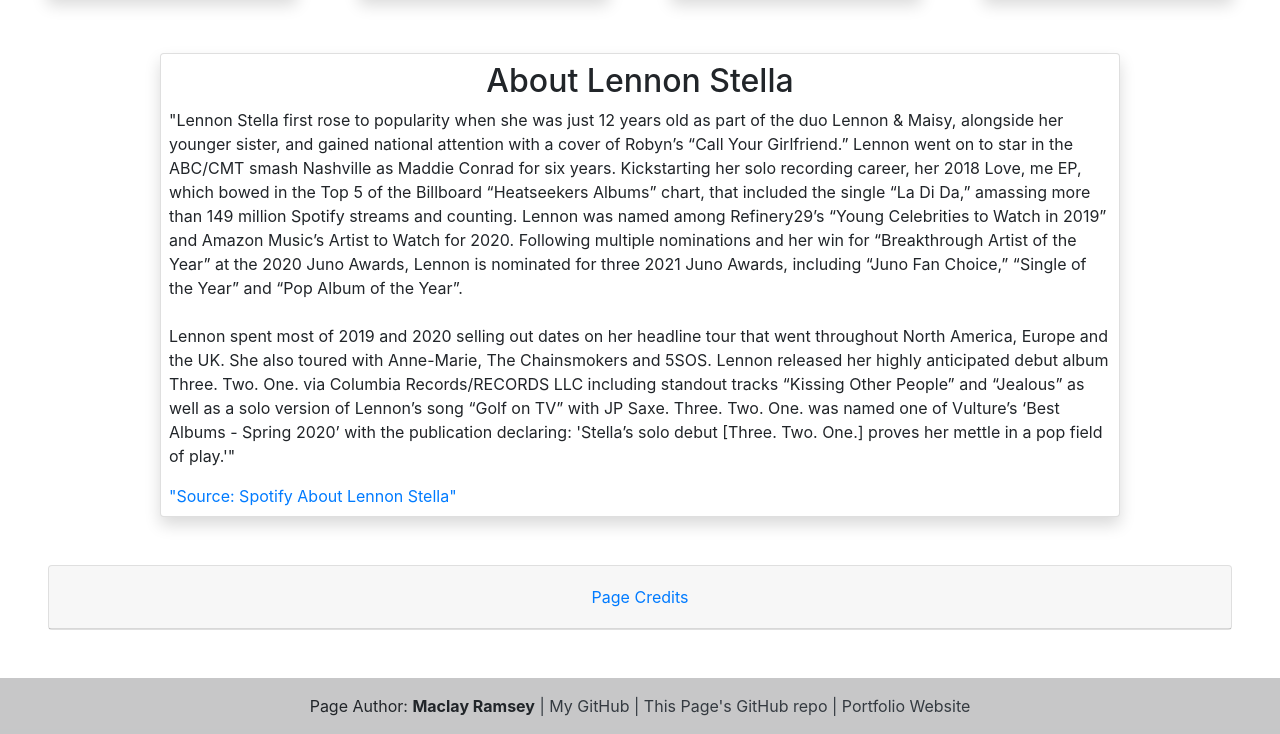
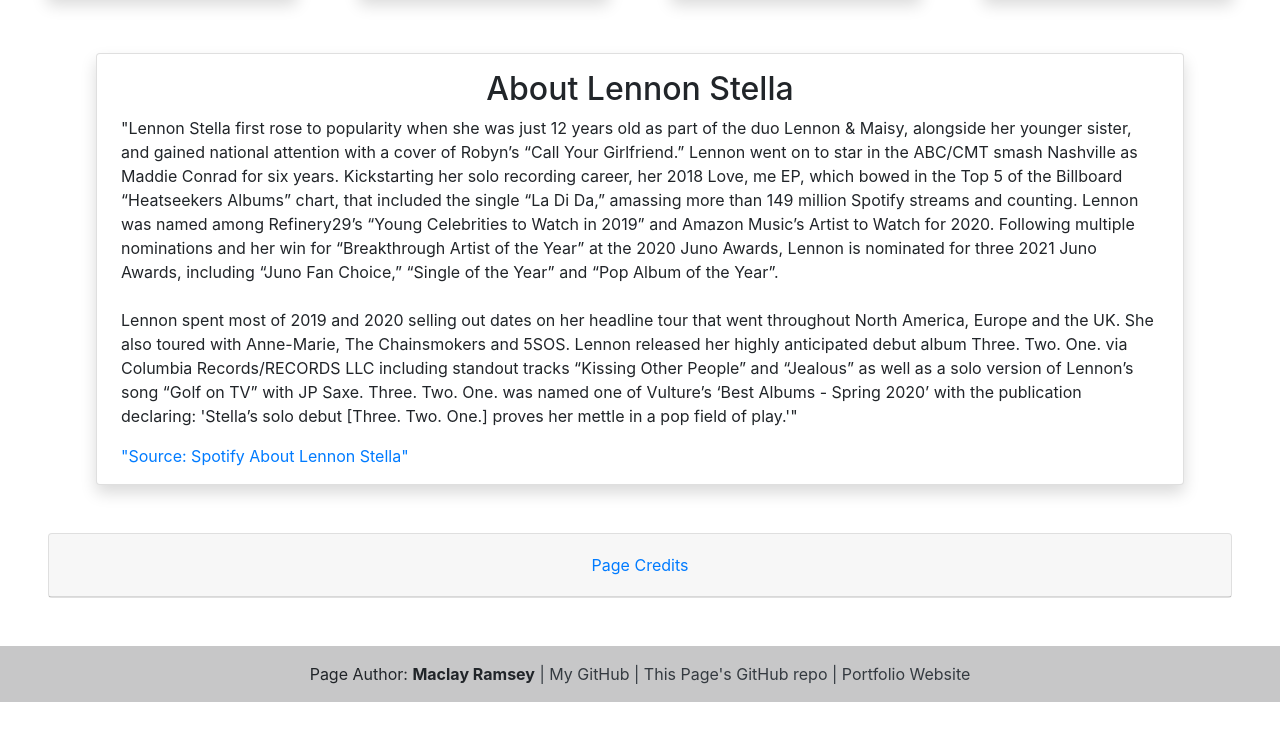
Before and after one commit to maclayr/lennon-stella-sampler, a plain HTML site: page index.html in a window 1280 px wide. Shown: the part 1050-1784 px from the top of the page. After the commit the page ends 1752 px from the top, so only its background shows below. Drawn offline with nearby package versions, Linux system fonts and the light colour scheme.

Commit message:
update to "About" width

```diff
--- a/index.html
+++ b/index.html
@@ -152,7 +152,7 @@
 
   <div class="container-flex"><!-- About Artist -->
 
-    <div class="d-flex justify-content-center card shadow p-2 px-2 mx-auto mt-4" id="moreAbout">
+    <div class="d-flex justify-content-center card shadow p-3 px-4 mx-auto mt-4" id="moreAbout">
 
       <h2 class="text-center">About Lennon Stella</h2>
 
--- a/styles/main.css
+++ b/styles/main.css
@@ -76,5 +76,5 @@
 }
 
 #moreAbout {
-  max-width: 75%;
+  max-width: 85%;
 }
```
